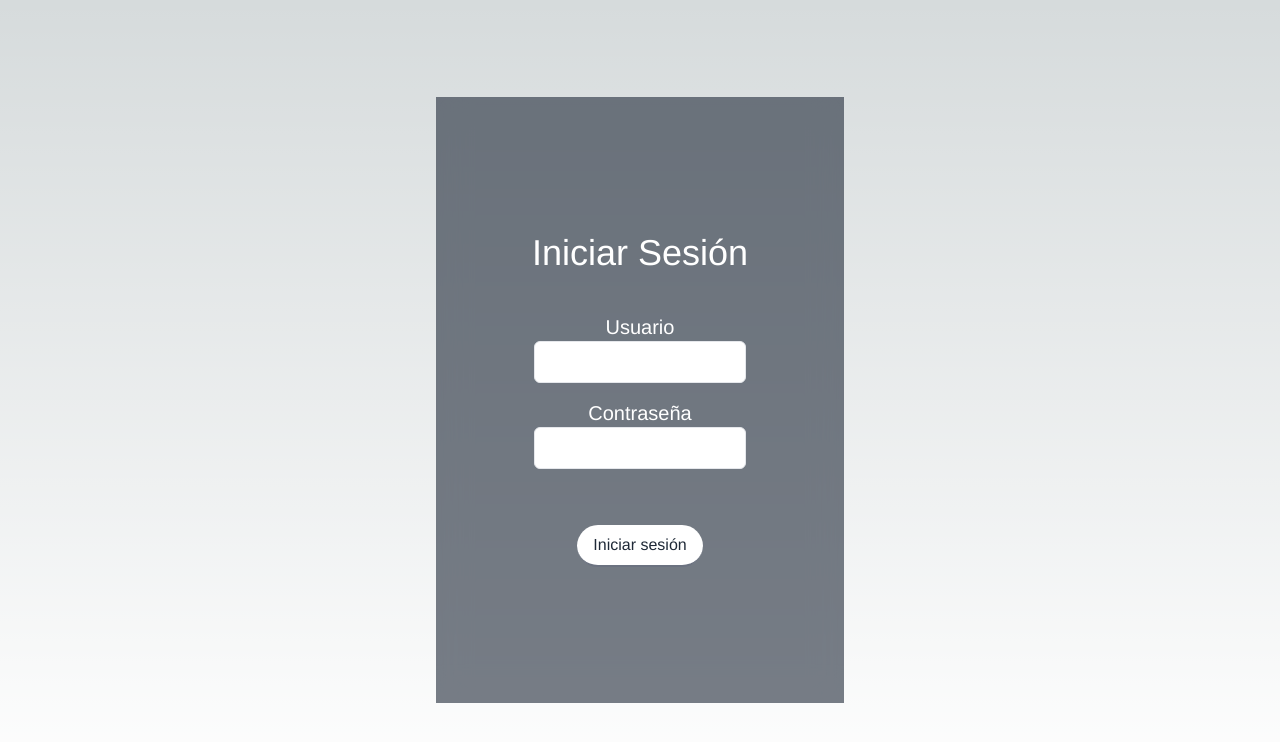
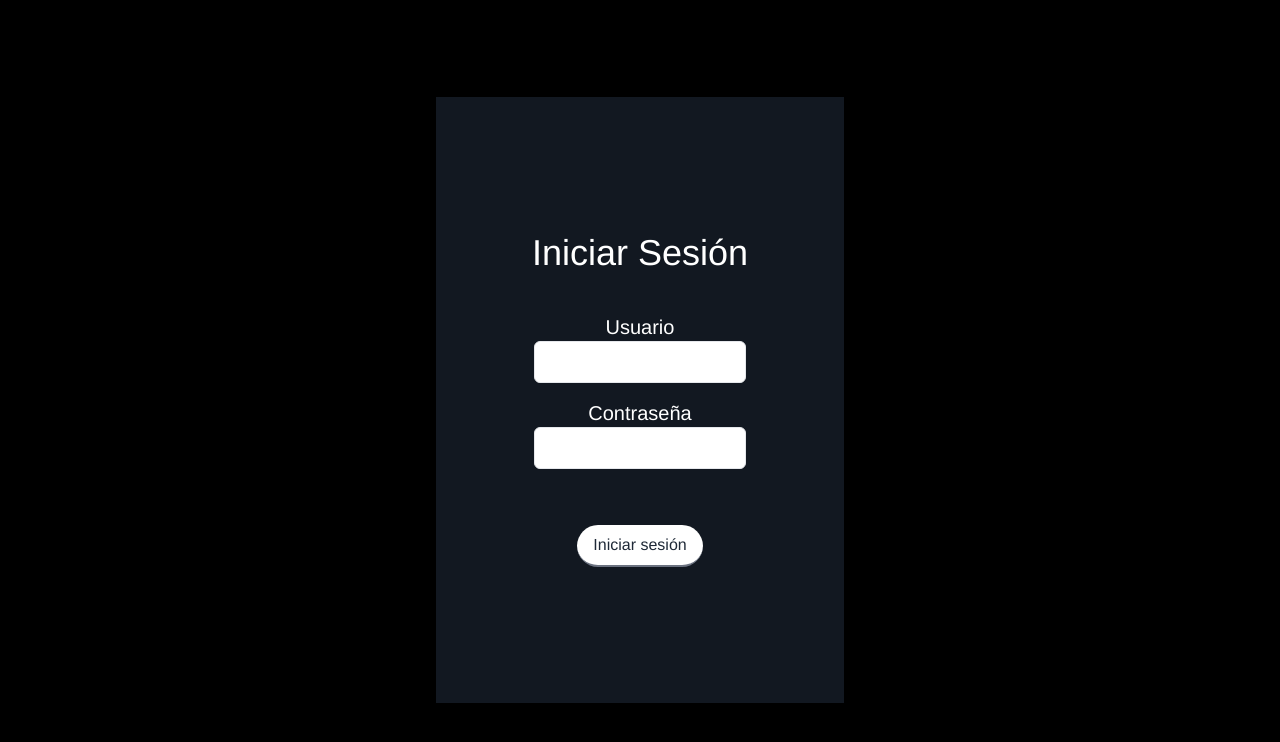
Before and after one commit to frankgimeno3/pompeiaprinter, a Next.js app: page / in a window 1280 px wide. Shown: the top 742 px of the page. Built offline with nearby package versions, Linux system fonts and the light colour scheme.

Commit message:
añado estilos

```diff
--- a/pages/index.tsx
+++ b/pages/index.tsx
@@ -16,7 +16,7 @@ const handleLogin = (e: React.FormEvent) => {
   expirationDate.setDate(expirationDate.getDate() + 1);
   const cookieOptions = {expires: expirationDate, secure: true
   };
-  fetch("http://localhost:5000/auth/login", {
+  fetch("https://pompeiabackend-ntha9xyjc-frankgimeno3.vercel.app/auth/login", {
     method: "POST",
     headers: {
       "Content-Type": "application/json",
@@ -43,7 +43,7 @@ const handleLogin = (e: React.FormEvent) => {
   };
 
   return (
-    <div className="relative w-full h-screen">
+    <div className="relative w-full h-screen bg-black">
 
     <div className="absolute inset-0 flex flex-col justify-center items-center text-center">
       <div className="bg-gray-800 bg-opacity-60 backdrop-filter backdrop-blur-lg w-50vw pt-10 pb-10 ">
```
